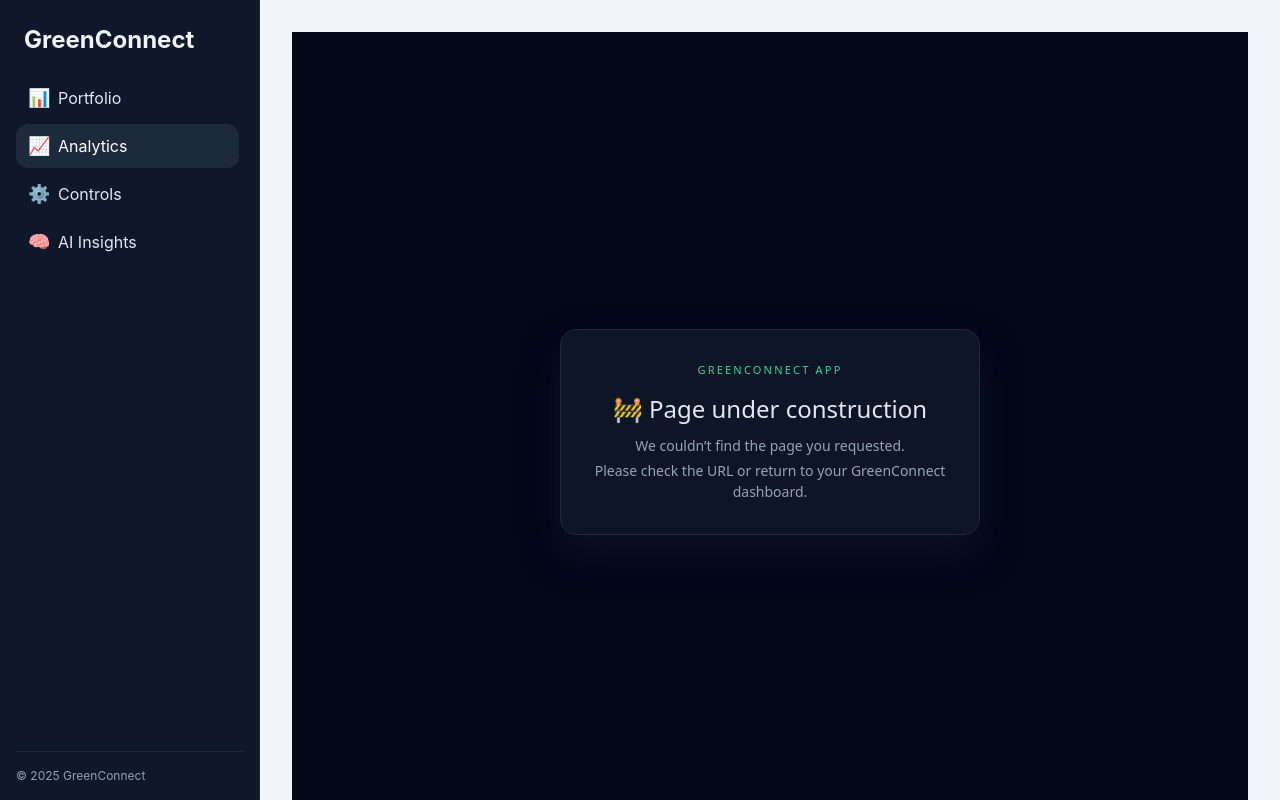
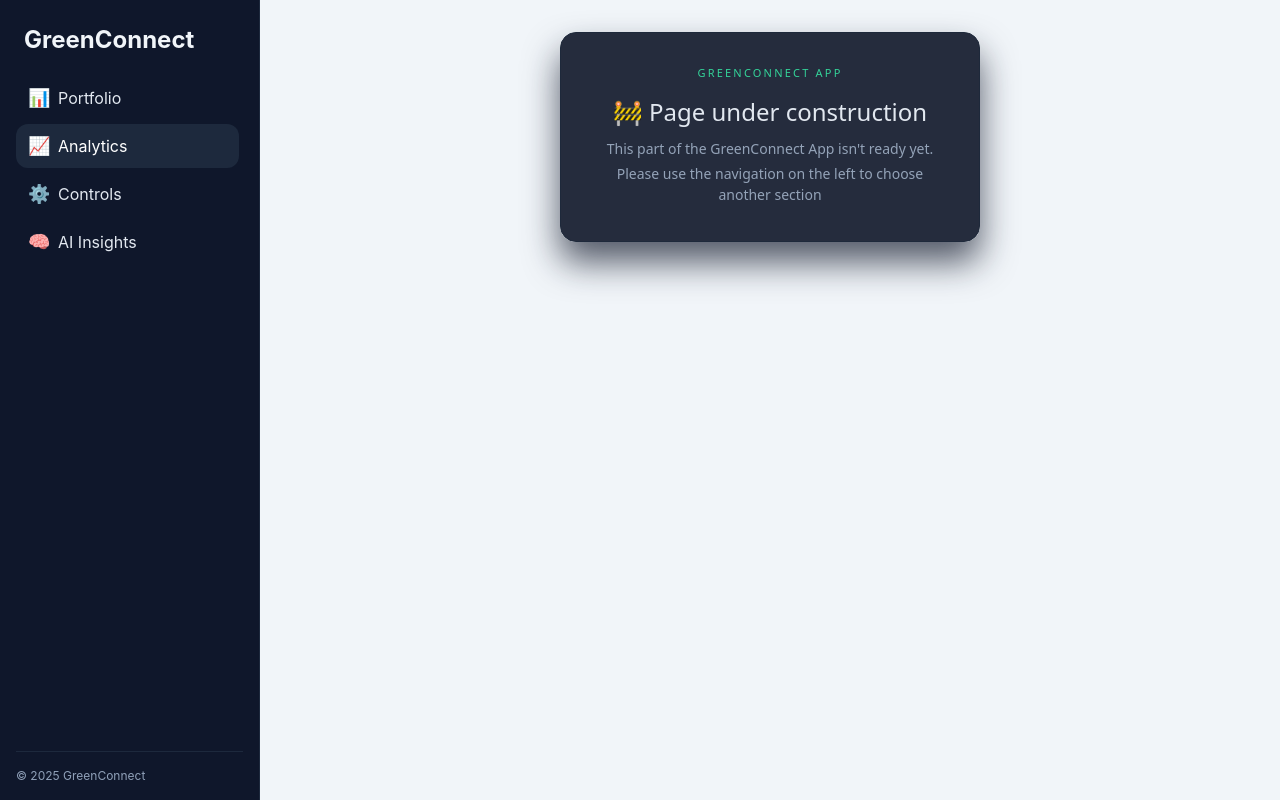
Before and after one commit to lcassociates/greenconnect-rtem, a Next.js app: page /analytics in a window 1280 px wide. Built offline with nearby package versions, Linux system fonts and the light colour scheme.

Commit message:
update not found page

```diff
--- a/app/ai-insights/page.tsx
+++ b/app/ai-insights/page.tsx
@@ -6,12 +6,10 @@
         margin: 0,
         fontFamily:
           'system-ui, -apple-system, BlinkMacSystemFont, "Segoe UI", sans-serif',
-        background: "#020617",
         color: "#e2e8f0",
         display: "flex",
         alignItems: "center",
         justifyContent: "center",
-        minHeight: "100vh",
       }}
     >
       <div
@@ -42,11 +40,9 @@
         </h1>
 
         <p style={{ fontSize: "14px", color: "#94a3b8", marginBottom: "4px" }}>
-          We couldn’t find the page you requested.
-        </p>
-
-        <p style={{ fontSize: "14px", color: "#94a3b8", margin: 0 }}>
-          Please check the URL or return to your GreenConnect dashboard.
+         This part of the GreenConnect App isn't ready yet.</p>
+         <p style={{ fontSize: "14px", color: "#94a3b8", marginBottom: "4px" }}>
+          Please use the navigation on the left to choose another section
         </p>
       </div>
     </div>
--- a/app/analytics/page.tsx
+++ b/app/analytics/page.tsx
@@ -6,12 +6,10 @@
         margin: 0,
         fontFamily:
           'system-ui, -apple-system, BlinkMacSystemFont, "Segoe UI", sans-serif',
-        background: "#020617",
         color: "#e2e8f0",
         display: "flex",
         alignItems: "center",
         justifyContent: "center",
-        minHeight: "100vh",
       }}
     >
       <div
@@ -42,11 +40,9 @@
         </h1>
 
         <p style={{ fontSize: "14px", color: "#94a3b8", marginBottom: "4px" }}>
-          We couldn’t find the page you requested.
-        </p>
-
-        <p style={{ fontSize: "14px", color: "#94a3b8", margin: 0 }}>
-          Please check the URL or return to your GreenConnect dashboard.
+         This part of the GreenConnect App isn't ready yet.</p>
+         <p style={{ fontSize: "14px", color: "#94a3b8", marginBottom: "4px" }}>
+          Please use the navigation on the left to choose another section
         </p>
       </div>
     </div>
--- a/app/controls/page.tsx
+++ b/app/controls/page.tsx
@@ -6,12 +6,10 @@
         margin: 0,
         fontFamily:
           'system-ui, -apple-system, BlinkMacSystemFont, "Segoe UI", sans-serif',
-        background: "#020617",
         color: "#e2e8f0",
         display: "flex",
         alignItems: "center",
         justifyContent: "center",
-        minHeight: "100vh",
       }}
     >
       <div
@@ -42,11 +40,9 @@
         </h1>
 
         <p style={{ fontSize: "14px", color: "#94a3b8", marginBottom: "4px" }}>
-          We couldn’t find the page you requested.
-        </p>
-
-        <p style={{ fontSize: "14px", color: "#94a3b8", margin: 0 }}>
-          Please check the URL or return to your GreenConnect dashboard.
+         This part of the GreenConnect App isn't ready yet.</p>
+         <p style={{ fontSize: "14px", color: "#94a3b8", marginBottom: "4px" }}>
+          Please use the navigation on the left to choose another section
         </p>
       </div>
     </div>
--- a/app/not-found.tsx
+++ /dev/null
@@ -1,31 +0,0 @@
-import Link from "next/link";
-
-export default function NotFound() {
-  return (
-    <div className="flex min-h-[calc(100vh-4rem)] items-center justify-center px-4">
-      <div className="max-w-md w-full rounded-2xl border border-slate-800 bg-slate-900/80 p-8 shadow-lg">
-        <p className="text-xs font-semibold tracking-[0.2em] text-emerald-400 uppercase mb-3">
-          GreenConnect App
-        </p>
-
-        <h1 className="text-2xl font-semibold text-slate-50 mb-2">
-          🚧 Page under construction
-        </h1>
-
-        <p className="text-sm text-slate-300 mb-6">
-          We’re still building this part of the dashboard.
-          Please check back soon or return to the portfolio overview.
-        </p>
-
-        <div className="flex justify-center">
-          <Link
-            href="/"
-            className="inline-flex items-center gap-2 rounded-full bg-emerald-500 px-5 py-2 text-sm font-medium text-slate-950 hover:bg-emerald-400 transition"
-          >
-            ⬅ Back to main dashboard
-          </Link>
-        </div>
-      </div>
-    </div>
-  );
-}
--- a/public/404.html
+++ /dev/null
@@ -1,40 +0,0 @@
-<!DOCTYPE html>
-<html lang="en">
-<head>
-  <meta charset="UTF-8" />
-  <title>GreenConnect – Page under construction</title>
-  <meta name="viewport" content="width=device-width, initial-scale=1" />
-  <style>
-    body {
-      margin: 0;
-      font-family: system-ui, -apple-system, BlinkMacSystemFont, "Segoe UI", sans-serif;
-      background: #020617;
-      color: #e2e8f0;
-      display: flex;
-      align-items: center;
-      justify-content: center;
-      min-height: 100vh;
-    }
-    .card {
-      background: rgba(15, 23, 42, 0.9);
-      border: 1px solid #1e293b;
-      border-radius: 16px;
-      padding: 32px 28px;
-      max-width: 420px;
-      text-align: center;
-      box-shadow: 0 20px 35px rgba(15, 23, 42, 0.7);
-    }
-    h1 { font-size: 24px; margin-bottom: 8px; }
-    p { font-size: 14px; color: #94a3b8; margin: 0 0 4px; }
-    .tag { font-size: 11px; letter-spacing: .2em; text-transform: uppercase; color: #34d399; margin-bottom: 12px; }
-  </style>
-</head>
-<body>
-  <div class="card">
-    <div class="tag">GreenConnect RTEM</div>
-    <h1>🚧 Page under construction</h1>
-    <p>We couldn’t find the page you requested.</p>
-    <p>Please check the URL or return to your GreenConnect dashboard.</p>
-  </div>
-</body>
-</html>
--- a/staticwebapp.config.json
+++ /dev/null
@@ -1,8 +0,0 @@
-{
-  "responseOverrides": {
-    "404": {
-      "rewrite": "/404.html",
-      "statusCode": 404
-    }
-  }
-}
```
